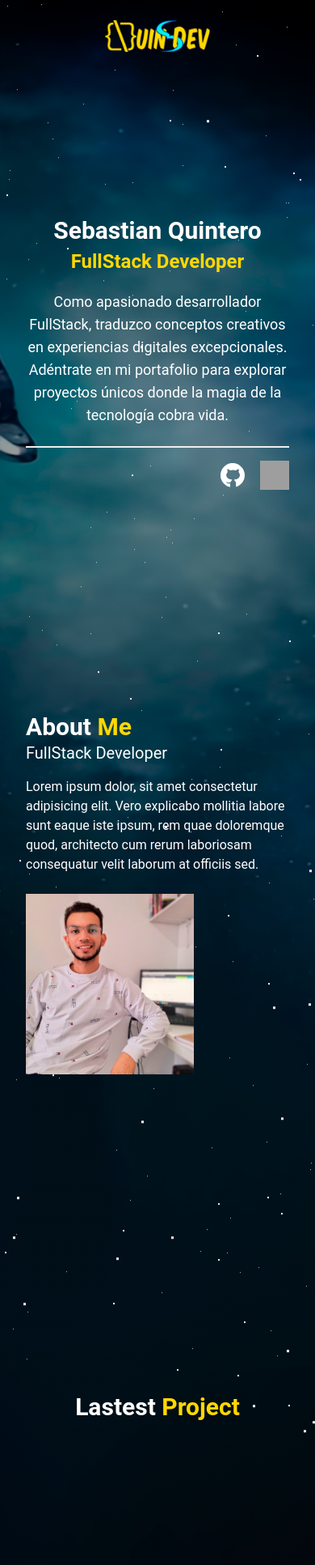
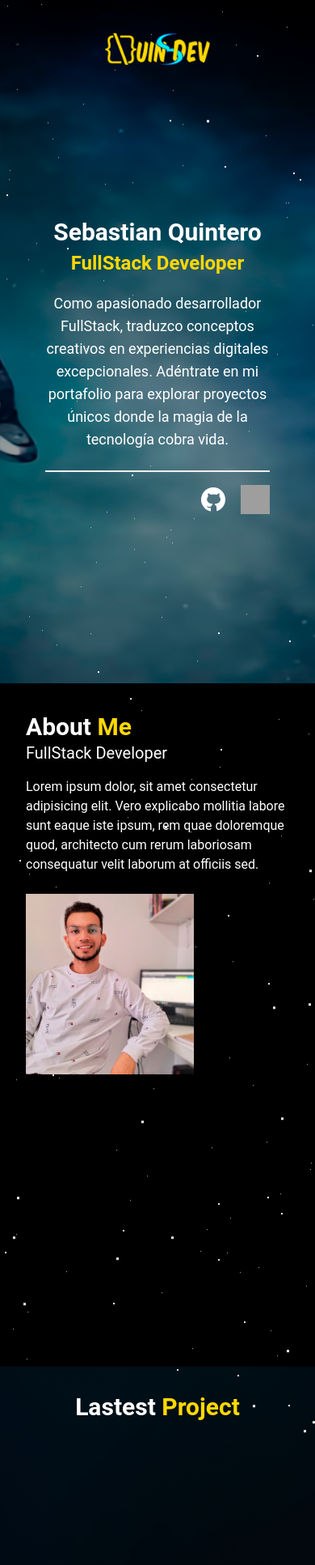
Before and after one commit to QuinSDev/quinsdev-portfolio, a React (Vite) app: page / in a window 390 px wide. Shown: the top 1933 px of the page at 81% size. Built offline with nearby package versions, Linux system fonts and the light colour scheme; grey boxes are pictures that could not be loaded.

Commit message:
Se actualiza el responsive para celulares

```diff
--- a/src/components/Header.jsx
+++ b/src/components/Header.jsx
@@ -3,7 +3,7 @@ import logo from "../assets/images/LogoQS.png"
 
 export const Header = () => {
   return (
-    <div className="flex w-full px-8 pt-6 sm:pb-0 sm:pt-6 sm:px-32 justify-center sm:justify-center md:justify-center lg:justify-start xl:justify-start component">
+    <div className="flex w-full px-8 pt-10 sm:pb-0 sm:pt-6 sm:px-32 justify-center sm:justify-center md:justify-center lg:justify-start xl:justify-start component">
       <img className="w-36 sm:w-44" src={logo} alt="logo" />
     </div>
   );
--- a/src/components/Hero.jsx
+++ b/src/components/Hero.jsx
@@ -9,7 +9,7 @@ export const Hero = () => {
   }
 
   return (
-    <div className="flex h-[88vh] py-12 sm:py-14 px-8 xl:px-32 lg:px-20 md:px-20 sm:px-16 justify-end component">
+    <div className="flex h-[88vh] py-12 sm:py-14 px-14 xl:px-32 lg:px-20 md:px-20 sm:px-16 justify-end component">
       <div className="flex flex-col max-h-full xl:max-w-xl lg:max-w-md lg:justify-start md:justify-center sm:justify-center justify-center">
         <h1 className="xl:text-6xl lg:text-5xl md:text-5xl sm:text-4xl text-3xl lg:text-left text-center font-bold text-white">Sebastian Quintero</h1>
         <h3 className="sm:mt-4 mt-1 lg:text-4xl md:text-3xl sm:text-2xl text-2xl lg:text-left text-center font-bold" style={secondColor}>FullStack Developer</h3>
--- a/src/page/Home.jsx
+++ b/src/page/Home.jsx
@@ -40,7 +40,7 @@ export const Home = () => {
         <Header />
         <Hero />
       </div>
-      <div className="h-[100vh]" style={bgAbout}>
+      <div className="h-[100vh] bg-black" >
         <AboutMe />
       </div>
       <div className="h-[100vh]" style={bgProject}>
```
